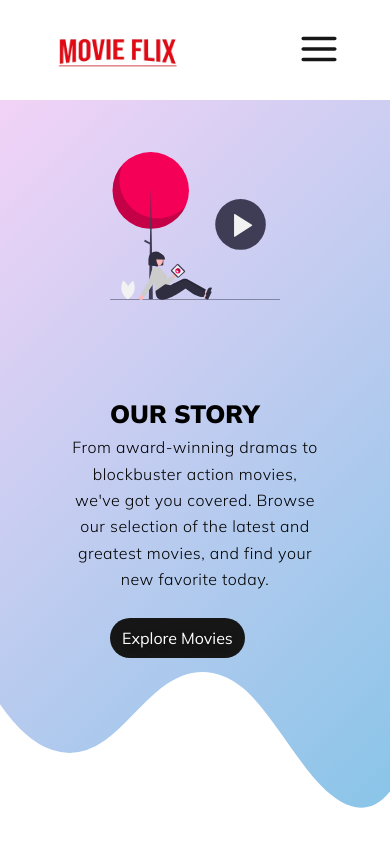
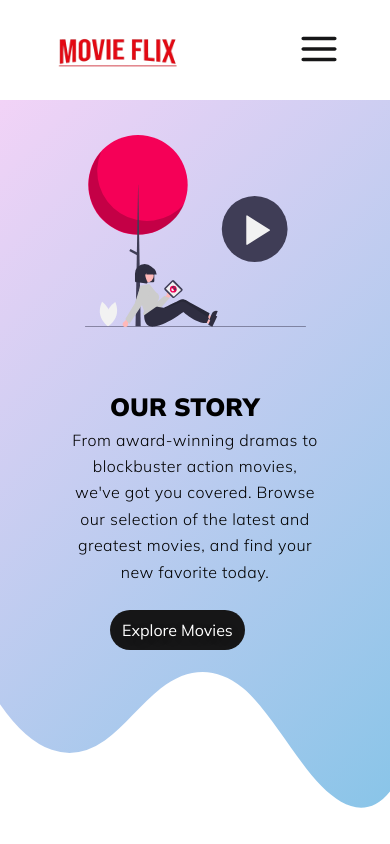
Before and after one commit to syedhassan123/Movieflix-web, a Next.js app: page /about in a window 390 px wide. Shown: the top 844 px of the page. Built offline with nearby package versions, Linux system fonts and the light colour scheme.

Commit message:
final checking

```diff
--- a/src/app/styles/hero.module.css
+++ b/src/app/styles/hero.module.css
@@ -80,6 +80,7 @@
       order: 1;
       flex-wrap: wrap;
       text-align: center;
+      margin-bottom: 25px;
     }
     .hero_content p{
         margin: 5px -42px;
@@ -111,9 +112,9 @@
 }
 
 
-@media screen and (max-width:420px) {
+@media screen and (max-width:500px) {
     .hero_image img{
-        width: 130% !important;
+        min-width: 130% !important;
     }
 
 
--- a/src/app/styles/navbar.module.css
+++ b/src/app/styles/navbar.module.css
@@ -125,7 +125,7 @@ margin-top: 13px;
     /* hide the original nav menu  */
     .navbarList {
         width: 100vw;
-        height: 100vh;
+        height: 90vh;
         position: absolute;
         top: 0;
         overflow-x: hidden;
@@ -142,11 +142,11 @@ margin-top: 13px;
     }
 
     .navbarList .navbarItem {
-        font-size: 4.2rem;
+        font-size: 4rem;
     }
 
     .navbarList .navbarItem a{
-        font-size: 3.2rem;
+        font-size: 3rem;
     }
 
     .navbarList .navbarItem a:hover {
```
